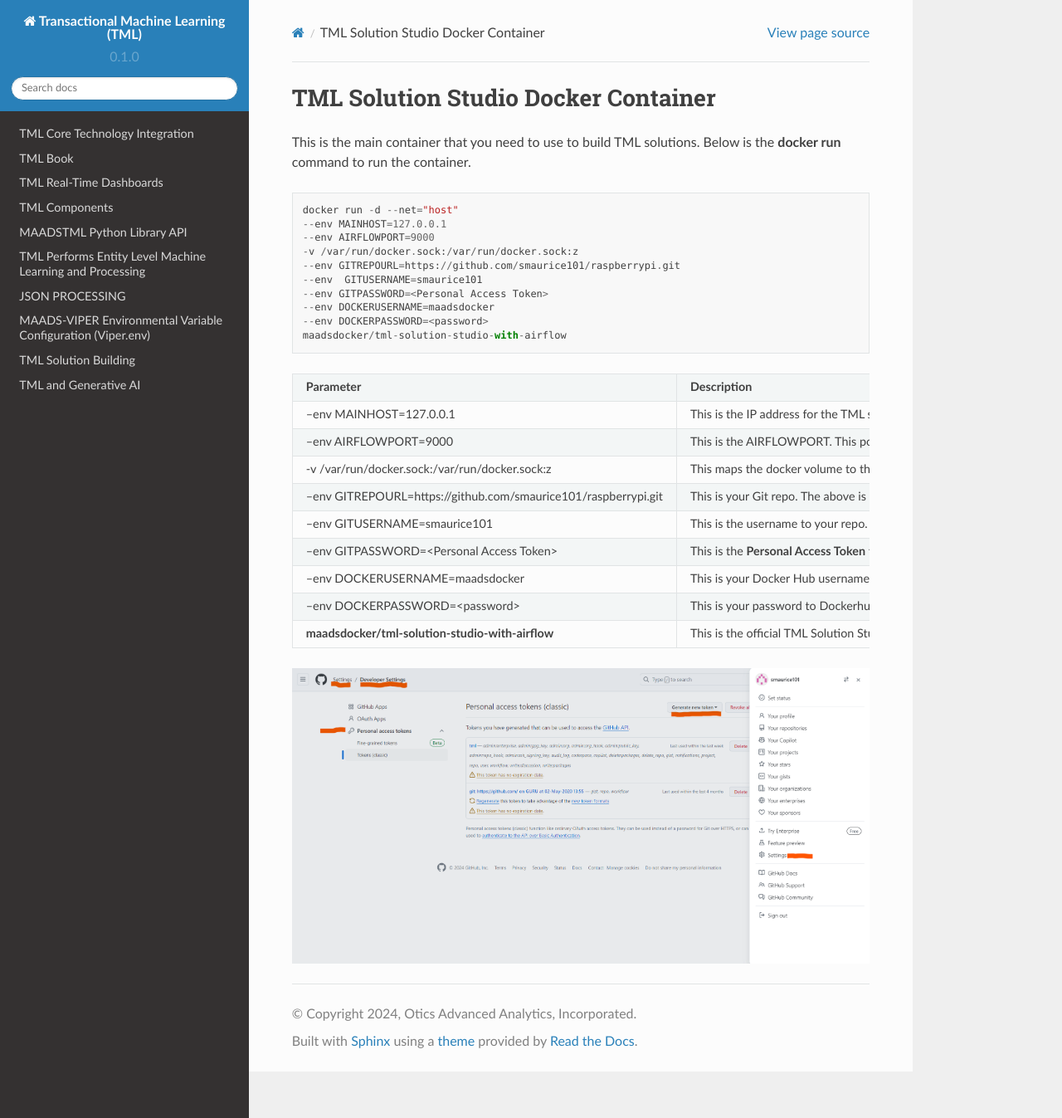
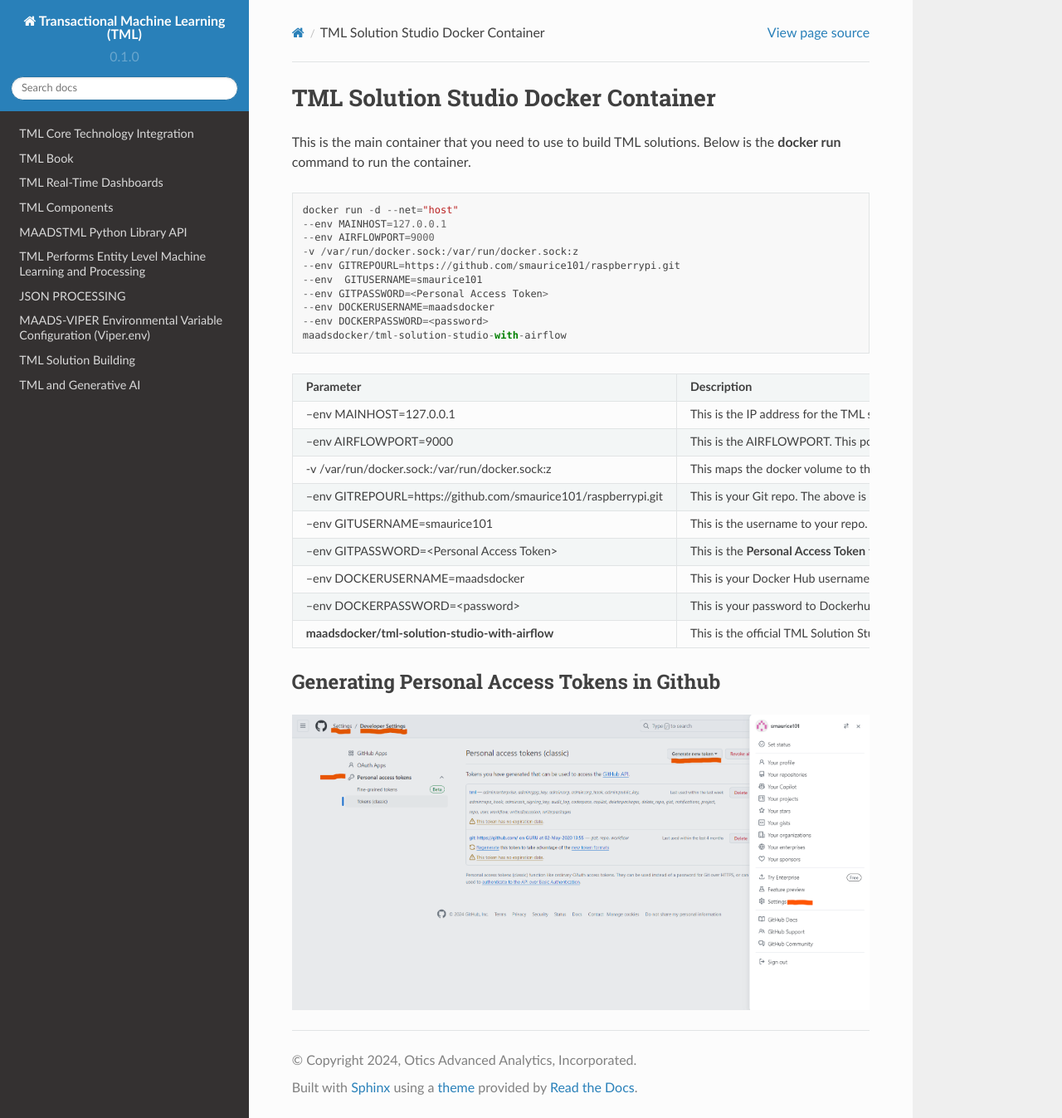
Before and after one commit to smaurice101/readthedocs, a Sphinx documentation site: the page built from docs/source/docker.rst, in a window 1280 px wide and 1347 px high. Shown: the whole window at 83% size. Built offline with Sphinx 7.4.7 and the Read the Docs theme 2.0.0, drawn with Linux system fonts in a browser that asks for light colours.

Commit message:
Update docker.rst

```diff
--- a/docs/source/docker.rst
+++ b/docs/source/docker.rst
@@ -40,4 +40,7 @@
    * - **maadsdocker/tml-solution-studio-with-airflow**
      - This is the official TML Solution Studio container.
 
+Generating Personal Access Tokens in Github
+-------------------------
+
 .. figure:: tmlgit2.png
```
